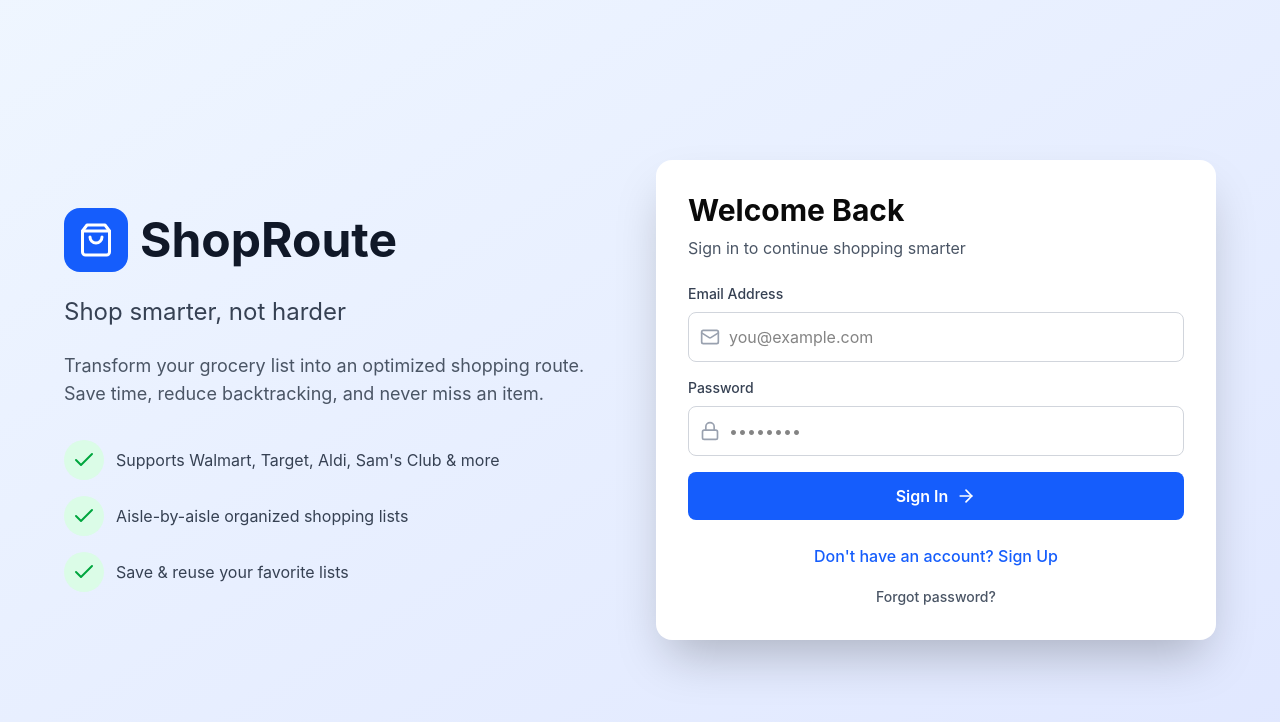
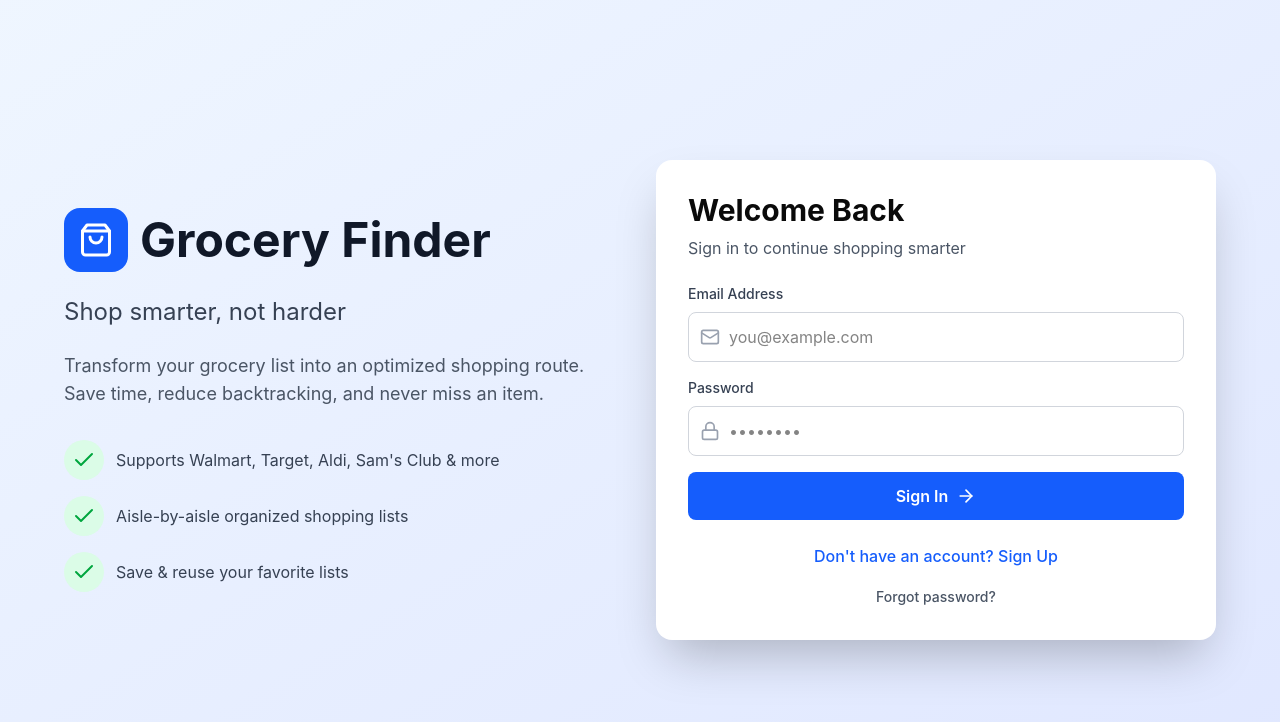
Before and after one commit to Alan-Lee7/SDD_Grocery_Pathfinding, a React (Vite) app: page / in a window 1280 px wide. Shown: the top 722 px of the page. Built offline with nearby package versions, Linux system fonts and the light colour scheme.

Commit message:
changed all labels from figma to have correct name

```diff
--- a/index.html
+++ b/index.html
@@ -4,7 +4,7 @@
     <head>
       <meta charset="UTF-8" />
       <meta name="viewport" content="width=device-width, initial-scale=1.0" />
-      <title>Design MVP Plan for ShopRoute</title>
+      <title>Grocery Finder</title>
     </head>
 
     <body>
--- a/src/app/App.tsx
+++ b/src/app/App.tsx
@@ -153,7 +153,7 @@ export default function App() {
         <div className="bg-white border-b border-gray-200 shadow-sm">
           <div className="max-w-7xl mx-auto px-4 py-3 flex items-center justify-between">
             <h1 className={`${largeText ? "text-3xl" : "text-2xl"} font-bold text-blue-600`}>
-              ShopRoute
+              Grocery Finder
             </h1>
             <div className="flex items-center gap-4">
               <button
--- a/src/app/components/Auth.tsx
+++ b/src/app/components/Auth.tsx
@@ -74,7 +74,7 @@ export function Auth({ onAuthSuccess }: AuthProps) {
             <div className="size-16 bg-blue-600 rounded-2xl flex items-center justify-center">
               <ShoppingBag className="size-9 text-white" />
             </div>
-            <h1 className="text-5xl font-bold text-gray-900">ShopRoute</h1>
+            <h1 className="text-5xl font-bold text-gray-900">Grocery Finder</h1>
           </div>
 
           <p className="text-2xl text-gray-700 mb-6">Shop smarter, not harder</p>
--- a/src/app/components/StoreSelector.tsx
+++ b/src/app/components/StoreSelector.tsx
@@ -49,7 +49,7 @@ export function StoreSelector({ onStoreSelected, largeText = false }: StoreSelec
   return (
     <div className="max-w-2xl mx-auto">
       <div className="text-center mb-8">
-        <h1 className={`${largeText ? "text-5xl" : "text-4xl"} font-bold mb-3`}>ShopRoute</h1>
+        <h1 className={`${largeText ? "text-5xl" : "text-4xl"} font-bold mb-3`}>Grocery Finder</h1>
         <p className={`${largeText ? "text-xl" : "text-lg"} text-gray-600`}>
           Optimize your grocery shopping trip by aisle
         </p>
```
Also changed, not shown: 1 other file (tests, documents, lock files or other folders).
